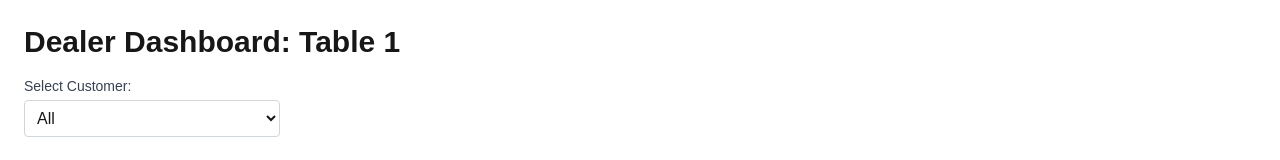
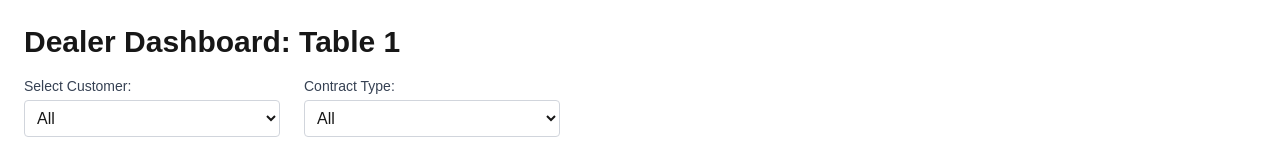
Before and after one commit to ElliottIan397/dealer-dashboard, a Next.js app: page / in a window 1280 px wide. Shown: the top 160 px of the page. Built offline with nearby package versions, Linux system fonts and the light colour scheme.

Commit message:
add contract type filters with sub-totals to table

```diff
--- a/app/DealerDashboard.tsx
+++ b/app/DealerDashboard.tsx
@@ -22,7 +22,8 @@ type McarpRow = {
 export default function DealerDashboard() {
   const [data, setData] = useState<McarpRow[]>([]);
   const [filtered, setFiltered] = useState<McarpRow[]>([]);
-  const [selected, setSelected] = useState("All");
+  const [selectedCustomer, setSelectedCustomer] = useState("All");
+  const [selectedContractType, setSelectedContractType] = useState("All");
   const [customers, setCustomers] = useState<string[]>(["All"]);
 
   useEffect(() => {
@@ -36,10 +37,20 @@ export default function DealerDashboard() {
   }, []);
 
   useEffect(() => {
-    setFiltered(
-      selected === "All" ? data : data.filter((row) => row.Monitor === selected)
+    let result = data;
+
+    if (selectedCustomer !== "All") {
+      result = result.filter((row) => row.Monitor === selectedCustomer);
+    }
+
+    if (selectedContractType !== "All") {
+      result = result.filter((row) =>
+        selectedContractType === "C" ? row.Contract_Status === "C" : row.Contract_Status === "Transactional"
       );
-  }, [selected, data]);
+    }
+
+    setFiltered(result);
+  }, [selectedCustomer, selectedContractType, data]);
 
   const formatCurrency = (val: number | string) => {
     return typeof val === "number"
@@ -65,17 +76,32 @@ export default function DealerDashboard() {
     <div className="max-w-7xl mx-auto p-6 space-y-6">
       <h1 className="text-3xl font-bold mb-4">Dealer Dashboard: Table 1</h1>
 
-      <div className="mb-6">
+      <div className="flex gap-6 flex-wrap">
+        <div>
           <label className="block text-sm font-medium text-gray-700 mb-1">Select Customer:</label>
           <select
-          value={selected}
-          onChange={(e) => setSelected(e.target.value)}
+            value={selectedCustomer}
+            onChange={(e) => setSelectedCustomer(e.target.value)}
             className="p-2 border border-gray-300 rounded w-64"
           >
             {customers.map((cust) => (
               <option key={cust} value={cust}>{cust}</option>
             ))}
           </select>
+        </div>
+
+        <div>
+          <label className="block text-sm font-medium text-gray-700 mb-1">Contract Type:</label>
+          <select
+            value={selectedContractType}
+            onChange={(e) => setSelectedContractType(e.target.value)}
+            className="p-2 border border-gray-300 rounded w-64"
+          >
+            <option value="All">All</option>
+            <option value="C">Contracted (C)</option>
+            <option value="T">Transactional (T)</option>
+          </select>
+        </div>
       </div>
 
       <div className="overflow-x-auto w-full">
```
Lines whose indentation alone changed are shown as unchanged.
